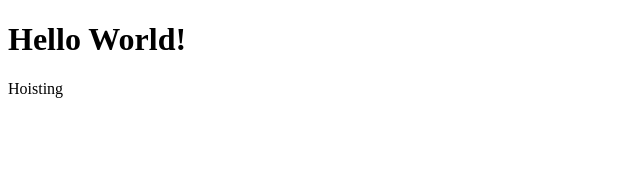
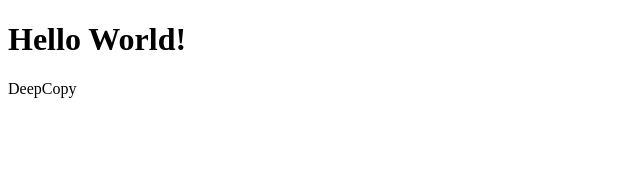
Before and after one commit to zeriong/js-react-revise, a React (Create React App) app: page / in a window 1280 px wide. Shown: the top 170 px of the page, without its empty margins (0-640 px from the left). Built offline with nearby package versions, Linux system fonts and the light colour scheme.

Commit message:
javascript: 깊은, 얕은 복사에 대한 설명 수정 및 assign을 통한 깊은 복사방법 추가

```diff
--- a/src/App.js
+++ b/src/App.js
@@ -9,8 +9,8 @@ function App() {
             Hello World!
         </h1>
         {/*<ReactRenderingOrder/>*/}
-        {/*<DeepCopy/>*/}
-        <Hoisting/>
+        <DeepCopy/>
+        {/*<Hoisting/>*/}
     </div>
   );
 }
--- a/src/list/DeepCopy.js
+++ b/src/list/DeepCopy.js
@@ -9,18 +9,23 @@
  * 이는 즉, 단순 변수할당으로 복사한 object의 특정 값을 변경한다고 가정했을 때
  * [ 복사 변수 ], [ origin 변수 ] 모두 동시에 변경된다.
  * -------------------------------------------------------------------------------------------------------
- * 깊은 복사는 메모리 자체에 값이 할당된 원시타입을 새로운 변수에 복사할 때 깊은 복사라고 한다.
- * 새로운 변수 메모리에 온전히 독립적인 값이 복사된다.
+ * 깊은 복사는 새로운 변수 메모리에 온전히 독립적인 값을 가지도록 복사한 것을 의미한다.
  * -------------------------------------------------------------------------------------------------------
- * 얕은 복사는 참조타입처럼 메모리공간의 주소를 참조하는 형태로 할당된 변수를 복사할 때, 해당 주소에 대한
- * 참조를 온전히 끊어내고 새로 복사된 독립적인 값을 참조하는 변수를 복사하여 만들 때 얕은 복사라고 한다.
+ * 얕은 복사는 참조타입처럼 메모리공간의 주소를 참조하는 형태로 할당된 변수를 복사할 때, 모든 값이
+ * 독립적으로 복사되지 않고 저장되어있는 메모리의 주소(위치)에 대한 값만 복사가 되어 원본과 복사본 모두
+ * 같은의 메모리 주소를 가리키게 되어 둘 중 하나라도 값을 변경하면 두 변수가 동시에 같은 값으로 변경되는 형태로
+ * 복사가 된 형태를 뜻한다.
  *
  * 얕은 복사를 하기 위한 방법론은 아래 컴포넌트 참조!
  * */
 
 export const DeepCopy = () => {
-    let obj = { str: 100, dex: 200, int: 1 }
-    // 완전히 별도의 오브젝트를 만들기 위해서는 스프레드함수(...)을 사용할 수 있다.
+    let obj = { str: 100, dex: 200, int: 1 };
+
+    /*
+    얕은 복사가 아닌 완전히 독립적인 오브젝트로 복사하기 위해서는
+    스프레드함수(...)와 slice 매서드를 사용할 수 있다.
+    */
     let copyObj = {...obj};
 
     obj.dex = 4444;
@@ -29,7 +34,18 @@ export const DeepCopy = () => {
 
     copyObj.dex = 9999;
 
-    console.log(copyObj)
+    console.log('origin obj: ',obj);
+    console.log('copy obj(use spread): ',copyObj);
+
+    console.log('--------------------------------------------------------');
+
+    let copyObj2 = Object.assign({}, copyObj);
+
+    copyObj2.dex = 0;
+    copyObj2.int = 100000;
+
+    console.log('copy1: ', copyObj);
+    console.log('copy2(use assign): ', copyObj2);
 
     return (
         <div>
```
